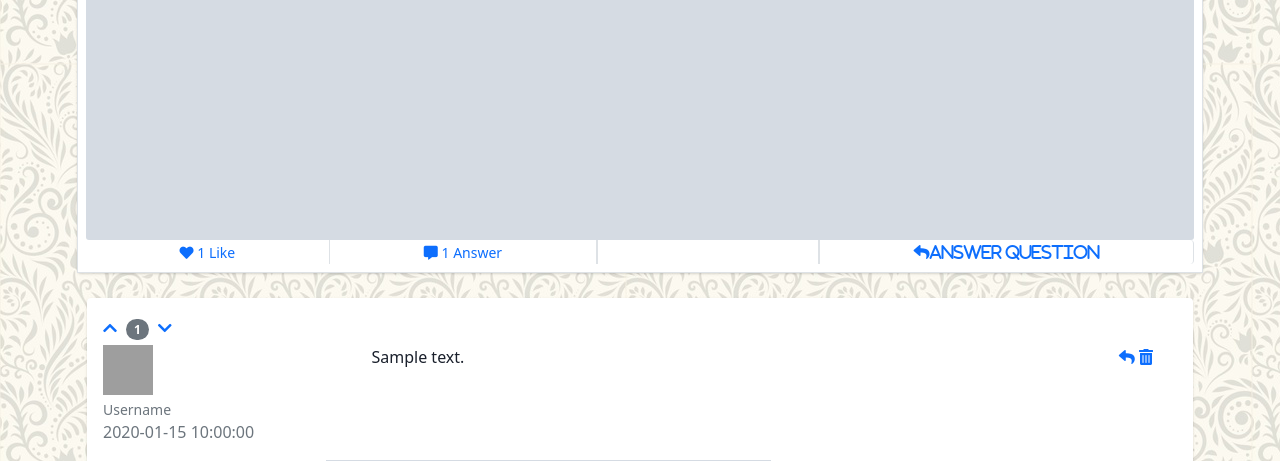
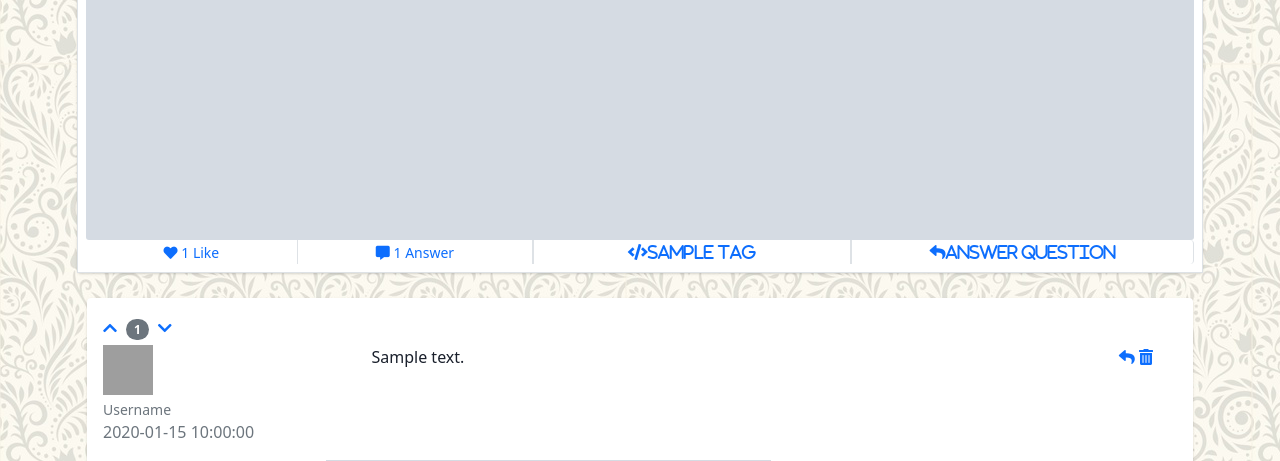
Before and after one commit to csabika98/AskMate, a Flask app: page /display/1 in a window 1280 px wide. Shown: the part 1187-1648 px from the top of the page. Run offline with Flask 2, Linux system fonts and the light colour scheme; grey boxes marked "Sample" are stand-in pictures; a database or web service that is not in the repository returns one stand-in record (values such as "Sample title"); some libraries are stand-ins or nearby versions; grey boxes are pictures that could not be loaded.

Commit message:
display fix

```diff
--- a/templates/display.html
+++ b/templates/display.html
@@ -71,6 +71,8 @@
                             <i class="fab fa-css3-alt">CSS</i>
                             {% elif i.name == 'sql' %}
                             <i class="fas fa-database">SQL</i>
+                            {%else%}
+                            <i class="fas fa-code">{{i.name}}</i>
                             {%endif%}
                             {%endfor%}
 
```
